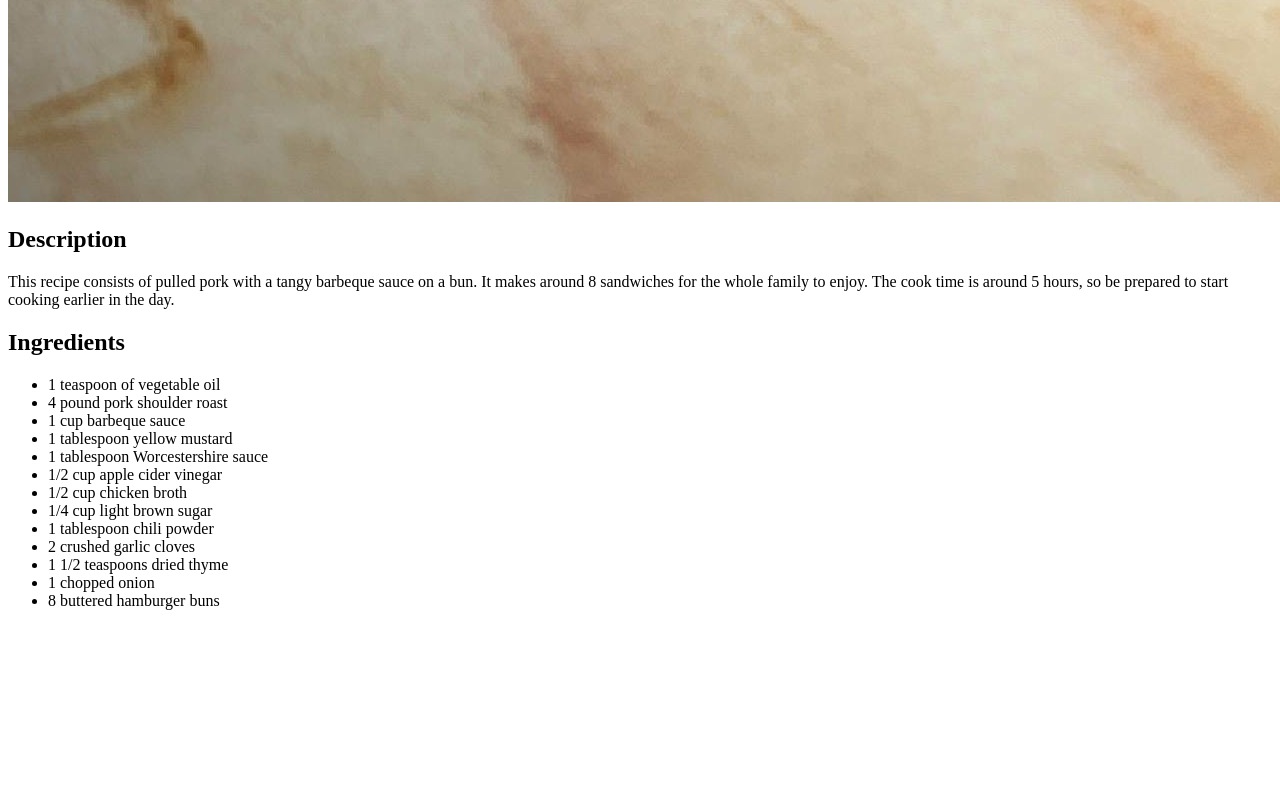
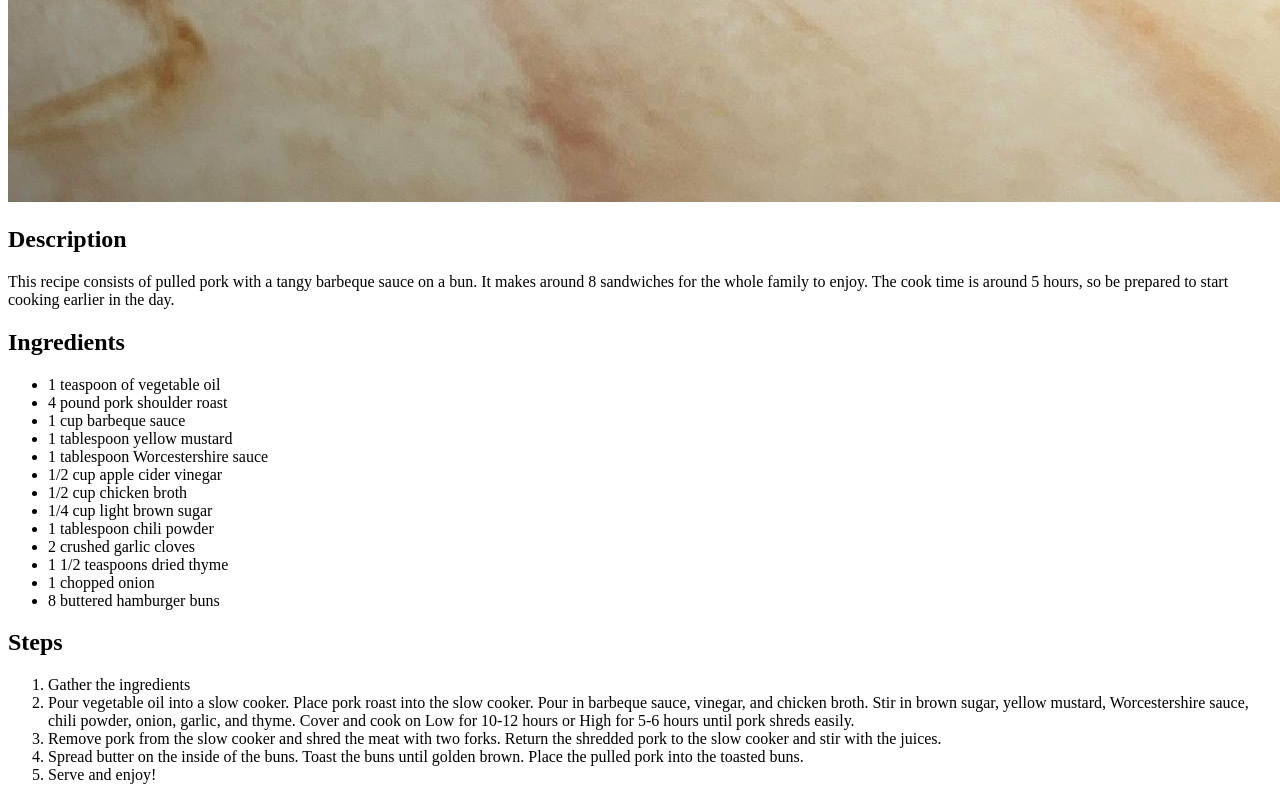
Before and after one commit to CaptainDeuce/odin-recipes, a plain HTML site: page recipes/pulled-pork.html in a window 1280 px wide. Shown: the part 2600-3400 px from the top of the page. Before the commit the page ends 3226 px from the top, so only its background shows below. Drawn offline with Linux system fonts and the light colour scheme; files whose address does not match are found by name.

Commit message:
Add steps list to make the pulled pork sandwiches

```diff
--- a/recipes/pulled-pork.html
+++ b/recipes/pulled-pork.html
@@ -30,5 +30,25 @@
             <li>1 chopped onion</li>
             <li>8 buttered hamburger buns</li>
         </ul>
+        <h2>Steps</h2>
+        <ol>
+            <li>Gather the ingredients</li>
+            <li>
+                Pour vegetable oil into a slow cooker. Place pork roast into the slow
+                cooker. Pour in barbeque sauce, vinegar, and chicken broth. Stir in
+                brown sugar, yellow mustard, Worcestershire sauce, chili powder,
+                onion, garlic, and thyme. Cover and cook on Low for 10-12 hours or
+                High for 5-6 hours until pork shreds easily.
+            </li>
+            <li>
+                Remove pork from the slow cooker and shred the meat with two forks.
+                Return the shredded pork to the slow cooker and stir with the juices.
+            </li>
+            <li>
+                Spread butter on the inside of the buns. Toast the buns until golden
+                brown. Place the pulled pork into the toasted buns.
+            </li>
+            <li>Serve and enjoy!</li>
+        </ol>
     </body>
 </html>
```
